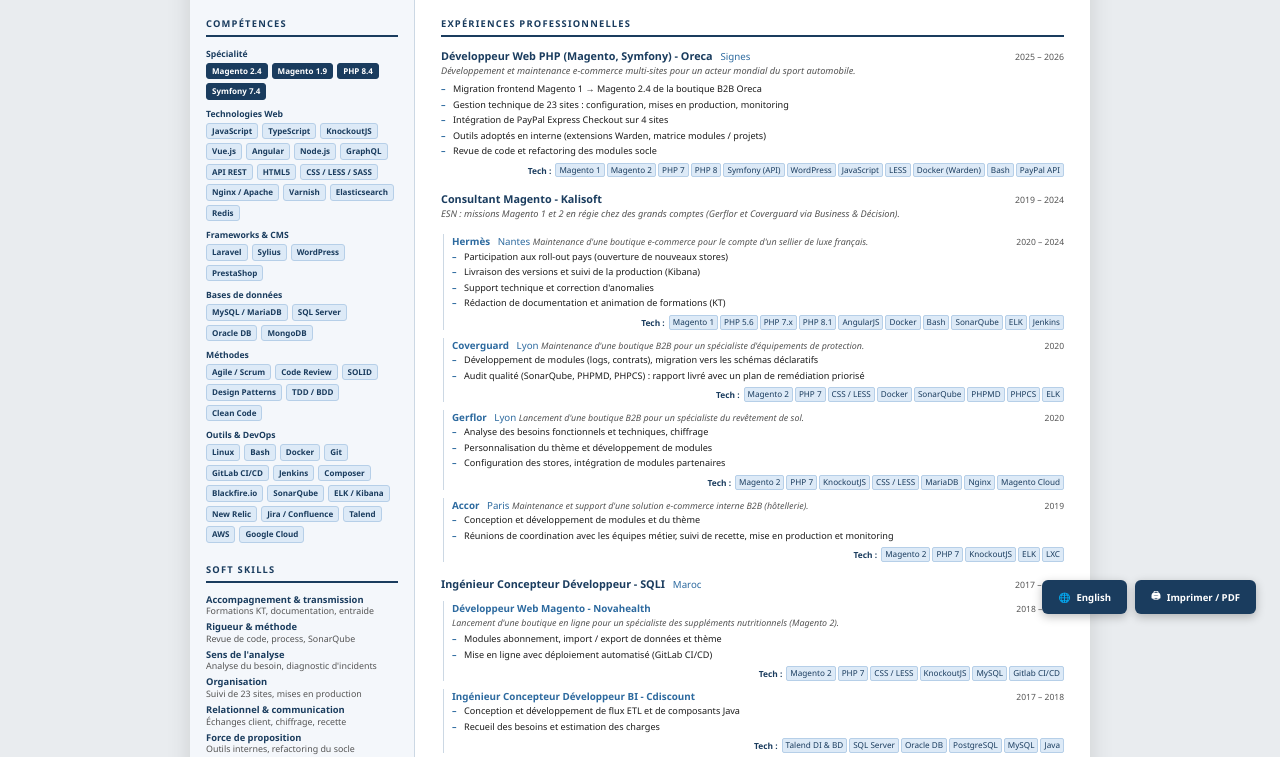
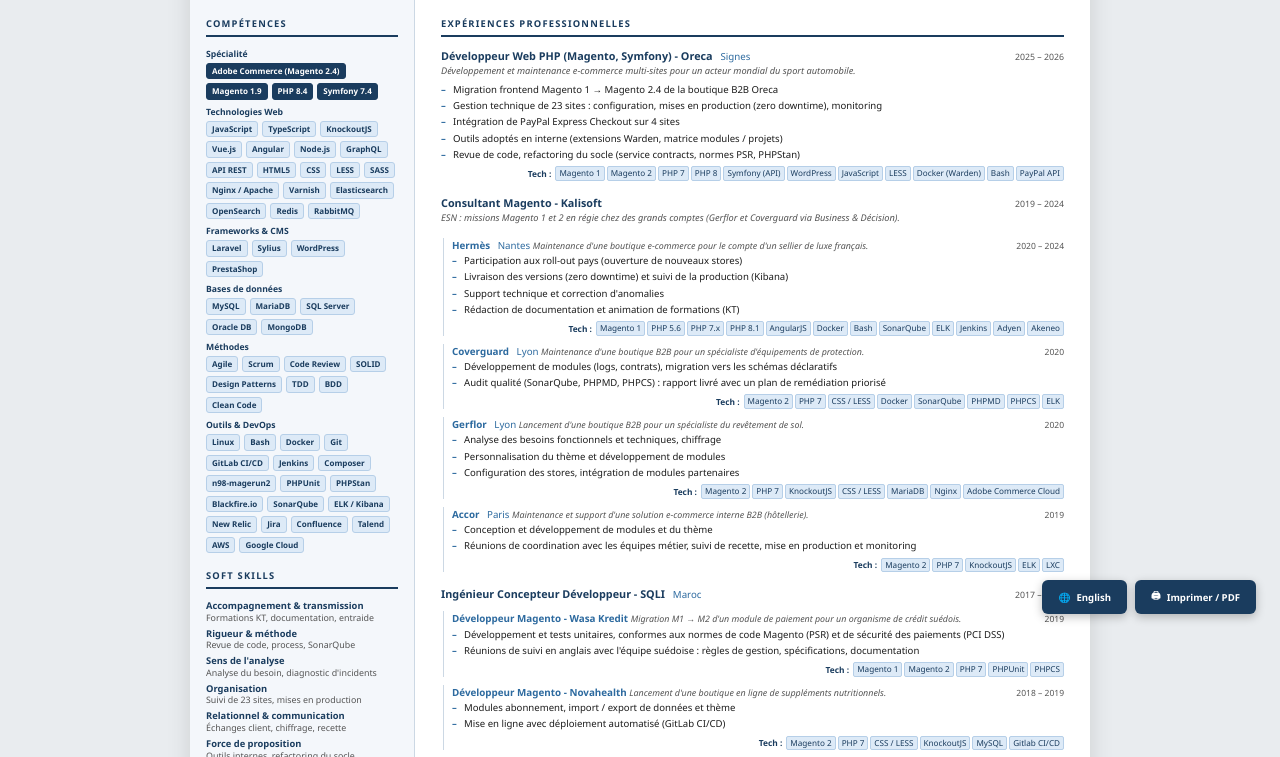
Before and after one commit to medmek/cv, a plain HTML site: page index.html in a window 1280 px wide. Shown: the part 162-919 px from the top of the page. Drawn offline with Linux system fonts and the light colour scheme.

Commit message:
CV: Magento keywords, split skill tags (#3)
* add Magento keywords, split combined skill tags

- Specialty: Adobe Commerce; Gerflor: Adobe Commerce Cloud
- Elasticsearch / OpenSearch, RabbitMQ, n98-magerun2, PHPUnit, PHPStan
- split CSS/LESS/SASS, MySQL/MariaDB, Agile/Scrum, Jira/Confluence
- core refactoring towards service contracts
- tighten sidebar spacing to stay on one A4 page; regenerate PDFs

* add Wasa Kredit mission, Adyen/Akeneo, zero downtime, TDD

- Specialty: single "Adobe Commerce (Magento 2.4)" tag
- split Elasticsearch / OpenSearch
- Methods: TDD instead of unit testing
- Hermès: Adyen and Akeneo tags; zero-downtime releases at Oreca and Hermès
- SQLI: Wasa Kredit M1 -> M2 payment module migration
- regenerate PDFs

Co-Authored-By: Claude Opus 5.5 <noreply@anthropic.com>

* SQLI: Wasa Kredit 2019, inline mission titles, add BDD

- Wasa Kredit dated 2019 and moved above Novahealth
- "Développeur Magento - Wasa Kredit / Novahealth" with description on the title line
- Methods: BDD
- regenerate PDFs

Co-Authored-By: Claude Opus 5.5 <noreply@anthropic.com>

* clarify Wasa Kredit and Cdiscount bullets, larger bullet text

- Wasa Kredit: spell out coding standards (PSR) and payment security (PCI DSS)
- Cdiscount: deliverable demos, requests from several project managers
- bullet font .76rem -> .80rem (largest size that keeps one A4 page)
- regenerate PDFs

Co-Authored-By: Claude Opus 5.5 <noreply@anthropic.com>

* Oreca: shorter refactoring bullet with PSR and PHPStan

Co-Authored-By: Claude Opus 5.5 <noreply@anthropic.com>

---------

Co-authored-by: Claude Opus 5.5 <noreply@anthropic.com>

```diff
--- a/cv.css
+++ b/cv.css
@@ -124,7 +124,7 @@ a:hover {
     border-right: 1px solid var(--rule);
     display: flex;
     flex-direction: column;
-    gap: 20px;
+    gap: 16px;
 }
 
 .main {
@@ -148,7 +148,7 @@ a:hover {
 .skills-block {
     display: flex;
     flex-direction: column;
-    gap: 8px;
+    gap: 6px;
 }
 
 .skill-category {
@@ -355,7 +355,7 @@ a:hover {
 }
 
 .exp-bullets li {
-    font-size: .76rem;
+    font-size: .80rem;
     color: var(--text);
     padding-left: 12px;
     position: relative;
--- a/index.html
+++ b/index.html
@@ -121,7 +121,7 @@
                     <div>
                         <p class="skill-category"><span lang="fr">Spécialité</span><span lang="en">Specialty</span></p>
                         <div class="tag-list">
-                            <span class="tag primary">Magento 2.4</span>
+                            <span class="tag primary">Adobe Commerce (Magento 2.4)</span>
                             <span class="tag primary">Magento 1.9</span>
                             <span class="tag primary">PHP 8.4</span>
                             <span class="tag primary">Symfony 7.4</span>
@@ -139,11 +139,15 @@
                             <span class="tag">GraphQL</span>
                             <span class="tag"><span lang="fr">API REST</span><span lang="en">REST API</span></span>
                             <span class="tag">HTML5</span>
-                            <span class="tag">CSS / LESS / SASS</span>
+                            <span class="tag">CSS</span>
+                            <span class="tag">LESS</span>
+                            <span class="tag">SASS</span>
                             <span class="tag">Nginx / Apache</span>
                             <span class="tag">Varnish</span>
                             <span class="tag">Elasticsearch</span>
+                            <span class="tag">OpenSearch</span>
                             <span class="tag">Redis</span>
+                            <span class="tag">RabbitMQ</span>
                         </div>
                     </div>
                     <div>
@@ -158,7 +162,8 @@
                     <div>
                         <p class="skill-category"><span lang="fr">Bases de données</span><span lang="en">Databases</span></p>
                         <div class="tag-list">
-                            <span class="tag">MySQL / MariaDB</span>
+                            <span class="tag">MySQL</span>
+                            <span class="tag">MariaDB</span>
                             <span class="tag">SQL Server</span>
                             <span class="tag">Oracle DB</span>
                             <span class="tag">MongoDB</span>
@@ -167,11 +172,13 @@
                     <div>
                         <p class="skill-category"><span lang="fr">Méthodes</span><span lang="en">Methods</span></p>
                         <div class="tag-list">
-                            <span class="tag">Agile / Scrum</span>
+                            <span class="tag">Agile</span>
+                            <span class="tag">Scrum</span>
                             <span class="tag">Code Review</span>
                             <span class="tag">SOLID</span>
                             <span class="tag">Design Patterns</span>
-                            <span class="tag">TDD / BDD</span>
+                            <span class="tag">TDD</span>
+                            <span class="tag">BDD</span>
                             <span class="tag">Clean Code</span>
                         </div>
                     </div>
@@ -185,11 +192,15 @@
                             <span class="tag">GitLab CI/CD</span>
                             <span class="tag">Jenkins</span>
                             <span class="tag">Composer</span>
+                            <span class="tag">n98-magerun2</span>
+                            <span class="tag">PHPUnit</span>
+                            <span class="tag">PHPStan</span>
                             <span class="tag">Blackfire.io</span>
                             <span class="tag">SonarQube</span>
                             <span class="tag">ELK / Kibana</span>
                             <span class="tag">New Relic</span>
-                            <span class="tag">Jira / Confluence</span>
+                            <span class="tag">Jira</span>
+                            <span class="tag">Confluence</span>
                             <span class="tag">Talend</span>
                             <span class="tag">AWS</span>
                             <span class="tag">Google Cloud</span>
@@ -260,17 +271,17 @@
                         leader.</p>
                     <ul class="exp-bullets" lang="fr">
                         <li>Migration frontend Magento 1 → Magento 2.4 de la boutique B2B Oreca</li>
-                        <li>Gestion technique de 23 sites : configuration, mises en production, monitoring</li>
+                        <li>Gestion technique de 23 sites : configuration, mises en production (zero downtime), monitoring</li>
                         <li>Intégration de PayPal Express Checkout sur 4 sites</li>
                         <li>Outils adoptés en interne (extensions Warden, matrice modules / projets)</li>
-                        <li>Revue de code et refactoring des modules socle</li>
+                        <li>Revue de code, refactoring du socle (service contracts, normes PSR, PHPStan)</li>
                     </ul>
                     <ul class="exp-bullets" lang="en">
                         <li>Magento 1 → Magento 2.4 frontend migration of the Oreca B2B store</li>
-                        <li>Technical management of 23 sites: configuration, production releases, monitoring</li>
+                        <li>Technical management of 23 sites: configuration, zero-downtime releases, monitoring</li>
                         <li>PayPal Express Checkout integration on 4 sites</li>
                         <li>Internal tools adopted by the team (Warden extensions, modules / projects matrix)</li>
-                        <li>Code review and refactoring of core modules</li>
+                        <li>Code review, core refactoring (service contracts, PSR standards, PHPStan)</li>
                     </ul>
                     <p class="tech-line">
                         <span class="tech-label">Tech</span>
@@ -305,13 +316,13 @@
                         </div>
                         <ul class="exp-bullets" lang="fr">
                             <li>Participation aux roll-out pays (ouverture de nouveaux stores)</li>
-                            <li>Livraison des versions et suivi de la production (Kibana)</li>
+                            <li>Livraison des versions (zero downtime) et suivi de la production (Kibana)</li>
                             <li>Support technique et correction d'anomalies</li>
                             <li>Rédaction de documentation et animation de formations (KT)</li>
                         </ul>
                         <ul class="exp-bullets" lang="en">
                             <li>Country roll-outs (new store openings)</li>
-                            <li>Release delivery and production monitoring (Kibana)</li>
+                            <li>Zero-downtime release delivery and production monitoring (Kibana)</li>
                             <li>Technical support and bug fixing</li>
                             <li>Documentation writing and knowledge transfer (KT) sessions</li>
                         </ul>
@@ -327,6 +338,8 @@
                             <span class="tag tag--inline">SonarQube</span>
                             <span class="tag tag--inline">ELK</span>
                             <span class="tag tag--inline">Jenkins</span>
+                            <span class="tag tag--inline">Adyen</span>
+                            <span class="tag tag--inline">Akeneo</span>
                         </p>
                     </div>
                     <div class="entry entry--sub">
@@ -381,7 +394,7 @@
                             <span class="tag tag--inline">CSS / LESS</span>
                             <span class="tag tag--inline">MariaDB</span>
                             <span class="tag tag--inline">Nginx</span>
-                            <span class="tag tag--inline">Magento Cloud</span>
+                            <span class="tag tag--inline">Adobe Commerce Cloud</span>
                         </p>
                     </div>
                     <div class="entry entry--sub">
@@ -418,13 +431,31 @@
                     </div>
                     <div class="entry entry--sub">
                         <div class="entry__header">
-                            <span class="entry__title"><span lang="fr">Développeur Web Magento - Novahealth</span><span lang="en">Magento Web Developer - Novahealth</span></span>
+                            <span class="entry__title"><span lang="fr">Développeur Magento - Wasa Kredit</span><span lang="en">Magento Developer - Wasa Kredit</span> <span class="entry__desc" lang="fr">Migration M1 → M2 d'un module de paiement pour un organisme de crédit suédois.</span><span class="entry__desc" lang="en">M1 → M2 payment module migration for a Swedish credit provider.</span></span>
+                            <span class="entry__date"><span lang="fr" title="Durée : ~1 mois">2019</span><span lang="en" title="Duration: ~1 month">2019</span></span>
+                        </div>
+                        <ul class="exp-bullets" lang="fr">
+                            <li>Développement et tests unitaires, conformes aux normes de code Magento (PSR) et de sécurité des paiements (PCI DSS)</li>
+                            <li>Réunions de suivi en anglais avec l'équipe suédoise : règles de gestion, spécifications, documentation</li>
+                        </ul>
+                        <ul class="exp-bullets" lang="en">
+                            <li>Development and unit tests, compliant with Magento coding standards (PSR) and payment security rules (PCI DSS)</li>
+                            <li>Follow-up meetings in English with the Swedish team: business rules, technical specs, documentation</li>
+                        </ul>
+                        <p class="tech-line">
+                            <span class="tech-label">Tech</span>
+                            <span class="tag tag--inline">Magento 1</span>
+                            <span class="tag tag--inline">Magento 2</span>
+                            <span class="tag tag--inline">PHP 7</span>
+                            <span class="tag tag--inline">PHPUnit</span>
+                            <span class="tag tag--inline">PHPCS</span>
+                        </p>
+                    </div>
+                    <div class="entry entry--sub">
+                        <div class="entry__header">
+                            <span class="entry__title"><span lang="fr">Développeur Magento - Novahealth</span><span lang="en">Magento Developer - Novahealth</span> <span class="entry__desc" lang="fr">Lancement d'une boutique en ligne de suppléments nutritionnels.</span><span class="entry__desc" lang="en">Online store launch for a nutritional supplements specialist.</span></span>
                             <span class="entry__date"><span lang="fr" title="Durée : 1 an 1 mois">2018 – 2019</span><span lang="en" title="Duration: 1 year 1 month">2018 – 2019</span></span>
                         </div>
-                        <p class="entry__desc" lang="fr">Lancement d'une boutique en ligne pour un spécialiste des suppléments
-                            nutritionnels (Magento 2).</p>
-                        <p class="entry__desc" lang="en">Online store launch for a nutritional supplements specialist
-                            (Magento 2).</p>
                         <ul class="exp-bullets" lang="fr">
                             <li>Modules abonnement, import / export de données et thème</li>
                             <li>Mise en ligne avec déploiement automatisé (GitLab CI/CD)</li>
@@ -450,11 +481,13 @@
                         </div>
                         <ul class="exp-bullets" lang="fr">
                             <li>Conception et développement de flux ETL et de composants Java</li>
-                            <li>Recueil des besoins et estimation des charges</li>
+                            <li>Recueil des besoins, estimation des charges et démonstration des livrables</li>
+                            <li>Gestion en parallèle des demandes de plusieurs chefs de projet</li>
                         </ul>
                         <ul class="exp-bullets" lang="en">
                             <li>Design and development of ETL flows and Java components</li>
-                            <li>Requirements gathering and workload estimation</li>
+                            <li>Requirements gathering, workload estimation and deliverable demos</li>
+                            <li>Handling requests from several project managers in parallel</li>
                         </ul>
                         <p class="tech-line">
                             <span class="tech-label">Tech</span>
```
Also changed, not shown: 2 other files.
